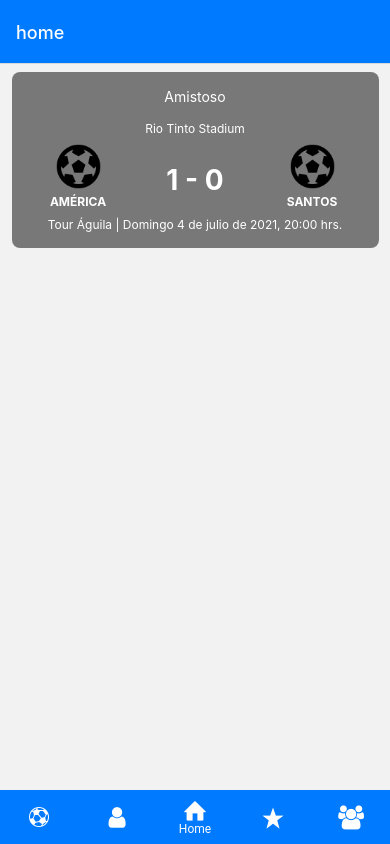
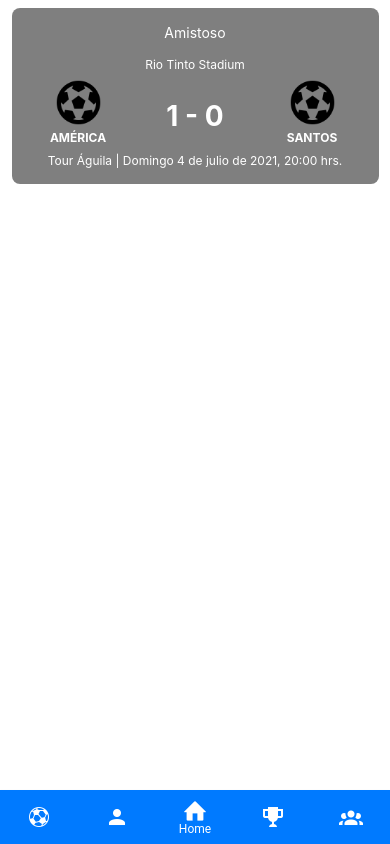
Before and after one commit to fervelagu/futbase_app, a React Native app: screen /Home in a window 390 px wide. Built offline with nearby package versions, Linux system fonts and the light colour scheme.

Commit message:
update bottom bar icons

```diff
--- a/src/navigation/BottomTabs.navigator.js
+++ b/src/navigation/BottomTabs.navigator.js
@@ -1,57 +1,54 @@
 import React from 'react'
 import { createMaterialBottomTabNavigator } from '@react-navigation/material-bottom-tabs'
-import FIcon from 'react-native-vector-icons/FontAwesome'
-import Icon from 'react-native-vector-icons/Entypo'
-import MCIcon from 'react-native-vector-icons/MaterialCommunityIcons'
+import EIcon from 'react-native-vector-icons/Entypo'
+import Icon from 'react-native-vector-icons/MaterialCommunityIcons'
 import MatchesNavigator from './Matches.navigator'
 import FanNavigator from './Fan.navigator'
 import HomeNavigator from './Home.navigator'
 import RewardsNavigator from './Rewards.navigator'
 import TeamNavigator from './Team.navigator'
-import { Colors } from '../utils/styles'
 
 const BottomTabs = createMaterialBottomTabNavigator()
 const BottomTabsNavigator = () => {
-	const tabBarStyle = {
-		backgroundColor: Colors.TEAM_PRIMARY,
-		borderTopWidth: 0
-	}
-
 	return (
-		<BottomTabs.Navigator initialRouteName="Home" barStyle={tabBarStyle}>
+		<BottomTabs.Navigator initialRouteName={'Home'}>
 			<BottomTabs.Screen
-				name="Matches"
+				name={'Matches'}
 				component={MatchesNavigator}
 				options={{
-					tabBarIcon: () => <MCIcon name="soccer" size={24} color={'white'} />
+					tabBarIcon: () => <Icon name={'soccer'} size={24} color={'white'} />
 				}}
 			/>
 			<BottomTabs.Screen
-				name="Fan"
+				name={'Fan'}
 				component={FanNavigator}
 				options={{
-					tabBarIcon: () => <FIcon name="user" size={24} color={'white'} />
+					tabBarIcon: () => <Icon name={'account'} size={24} color={'white'} />
 				}}
 			/>
 			<BottomTabs.Screen
-				name="Home"
+				name={'Home'}
 				component={HomeNavigator}
 				options={{
-					tabBarIcon: () => <Icon name="home" size={24} color={'white'} />
+					tabBarIcon: () => <EIcon name={'home'} size={24} color={'white'} />
 				}}
 			/>
 			<BottomTabs.Screen
-				name="Rewards"
+				name={'Rewards'}
 				component={RewardsNavigator}
 				options={{
-					tabBarIcon: () => <Icon name="star" size={24} color={'white'} />
+					tabBarIcon: () => (
+						<Icon name={'trophy-variant'} size={24} color={'white'} />
+					)
 				}}
 			/>
 			<BottomTabs.Screen
-				name="Team"
+				name={'Team'}
 				component={TeamNavigator}
 				options={{
-					tabBarIcon: () => <FIcon name="users" size={24} color={'white'} />
+					tabBarIcon: () => (
+						<Icon name={'account-group'} size={24} color={'white'} />
+					)
 				}}
 			/>
 		</BottomTabs.Navigator>
--- a/src/navigation/Home.navigator.js
+++ b/src/navigation/Home.navigator.js
@@ -1,24 +1,24 @@
 import React from 'react'
 import { createNativeStackNavigator } from '@react-navigation/native-stack'
 import HomeScreen from '../screens/Home.screen'
-import { Colors } from '../utils/styles'
+// import { Colors } from '../utils/styles'
 
 const HomeStack = createNativeStackNavigator()
 const HomeNavigator = () => {
-	const headerOptions = {
-		headerTintColor: Colors.WHITE,
-		headerStyle: {
-			backgroundColor: Colors.TEAM_PRIMARY,
-			borderTopWidth: 0
-		}
-	}
+	// const headerOptions = {
+	// 	headerTintColor: Colors.WHITE,
+	// 	headerStyle: {
+	// 		backgroundColor: Colors.TEAM_PRIMARY,
+	// 		borderTopWidth: 0
+	// 	}
+	// }
 
 	return (
 		<HomeStack.Navigator initialRouteName="home">
 			<HomeStack.Screen
 				name="home"
 				component={HomeScreen}
-				options={headerOptions}
+				options={{ headerShown: false }}
 			/>
 		</HomeStack.Navigator>
 	)
--- a/src/screens/Home.screen.js
+++ b/src/screens/Home.screen.js
@@ -1,6 +1,7 @@
 import React from 'react'
 import { View, StyleSheet } from 'react-native'
 import { MATCH_EXAMPLE } from '../utils/constants'
+import { Colors } from '../utils/styles'
 import { HeaderMatch } from './../components'
 
 export default function HomeScreen() {
@@ -14,6 +15,7 @@
 const styles = StyleSheet.create({
 	container: {
 		flex: 1,
-		alignItems: 'center'
+		alignItems: 'center',
+		backgroundColor: Colors.WHITE
 	}
 })
```
